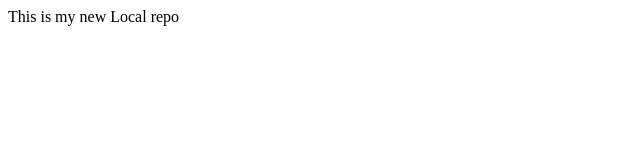
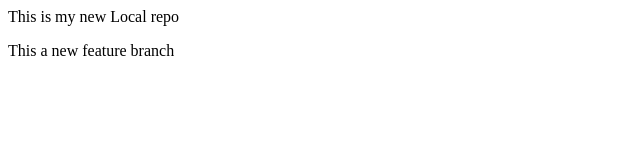
Before and after one commit to Nitesh-jain01/localrepo, a plain HTML site: page index.html in a window 1280 px wide. Shown: the whole page, without its empty margins (0-640 px from the left). Drawn offline with Linux system fonts and the light colour scheme.

Commit message:
new branch

```diff
--- a/index.html
+++ b/index.html
@@ -1 +1,2 @@
 <p>This is my new Local repo</p>
+<p>This a new feature branch</p>
```
